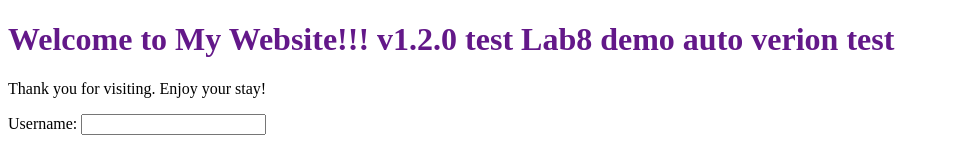
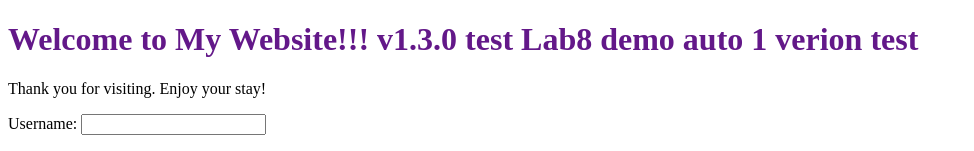
Before and after one commit to KenNguyen227/nodejs-random-color-thuy, a website: page public/index.html in a window 1280 px wide. Shown: the top 151 px of the page, without its empty margins (0-974 px from the left). Drawn offline with Linux system fonts and the light colour scheme.

Commit message:
Update index.html

```diff
--- a/public/index.html
+++ b/public/index.html
@@ -7,7 +7,7 @@
 </head>
 
 <body>
-    <h1 id="welcome" style="color: #631889;">Welcome to My Website!!! v1.2.0 test Lab8 demo auto verion test</h1>
+    <h1 id="welcome" style="color: #631889;">Welcome to My Website!!! v1.3.0 test Lab8 demo auto 1 verion test</h1>
     <p>Thank you for visiting. Enjoy your stay!</p>
 
     <form action="/api/login" method="POST">
```
